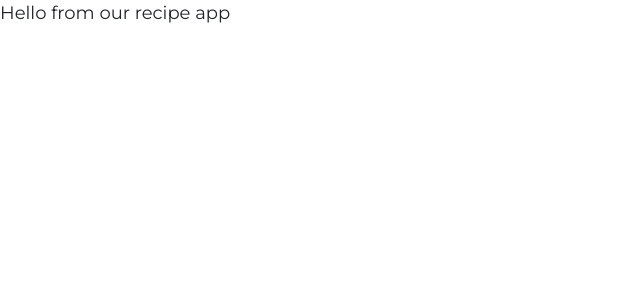
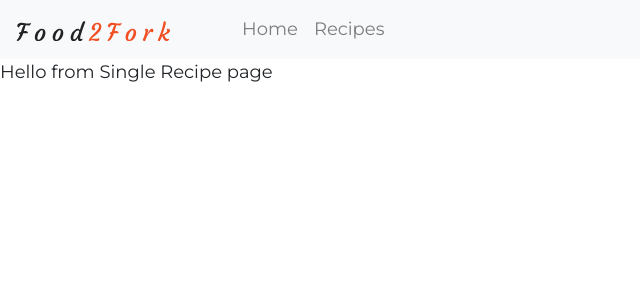
Before and after one commit to wechuli/food-to-fork, a React (Create React App) app: page /recipes/1 in a window 1280 px wide. Shown: the top 300 px of the page, without its empty margins (0-640 px from the left). Built offline with nearby package versions, Linux system fonts and the light colour scheme.

Commit message:
navbar and components and pages separation

```diff
--- a/src/App.js
+++ /dev/null
@@ -1,13 +0,0 @@
-import React from 'react';
-import './App.css';
-import 'bootstrap/dist/css/bootstrap.min.css'
-
-function App() {
-  return (
-    <div className="App">
-     Hello from our recipe app
-    </div>
-  );
-}
-
-export default App;
--- /dev/null
+++ b/src/App.jsx
@@ -0,0 +1,26 @@
+import React from "react";
+import { Route, Switch } from "react-router-dom";
+import "./App.css";
+import "bootstrap/dist/css/bootstrap.min.css";
+import Default from "./pages/Default";
+import Home from "./pages/Home";
+import Recipes from "./pages/Recipes";
+import SingleRecipe from "./pages/SingleRecipe";
+import NavBar from "./components/NavBar";
+
+function App() {
+  return (
+    <>
+      <NavBar />
+      <Switch>
+        <Route exact path="/" component={Home} />
+        <Route exact path="/recipes" component={Recipes} />
+        <Route exact path="/recipes/:recipeId" component={SingleRecipe} />
+        {/* Below is the default route if all others are not matched */}
+        <Route component={Default} />
+      </Switch>
+    </>
+  );
+}
+
+export default App;
--- /dev/null
+++ b/src/components/NavBar.jsx
@@ -0,0 +1,29 @@
+import React from "react";
+import { NavLink } from "react-router-dom";
+import logo from "../images/logo.svg";
+
+function NavBar(props) {
+  return (
+    <nav className="navbar navbar-expand-sm navbar-light bg-light">
+      <NavLink exact to="/" className="navbar-brand">
+        <img src={logo} alt="logo" />
+      </NavLink>
+      <div className="collapse navbar-collapse show ml-sm-5">
+        <ul className="navbar-nav">
+          <li className="navbar-item">
+            <NavLink exact to="/" className="nav-link">
+              Home
+            </NavLink>
+          </li>
+          <li className="navbar-item">
+            <NavLink exact to="/recipes" className="nav-link">
+              Recipes
+            </NavLink>
+          </li>
+        </ul>
+      </div>
+    </nav>
+  );
+}
+
+export default NavBar;
--- a/src/index.js
+++ b/src/index.js
@@ -1,7 +1,7 @@
 import React from "react";
 import ReactDOM from "react-dom";
 import "./index.css";
-import App from "./App";
+import App from "./App.jsx";
 import { BrowserRouter } from "react-router-dom";
 import * as serviceWorker from "./serviceWorker";
 
--- /dev/null
+++ b/src/pages/Default.jsx
@@ -0,0 +1,13 @@
+import React, { Component } from 'react'
+
+export class Default extends Component {
+    render() {
+        return (
+            <div>
+                Hello from the Error Page
+            </div>
+        )
+    }
+}
+
+export default Default
--- /dev/null
+++ b/src/pages/Home.jsx
@@ -0,0 +1,13 @@
+import React, { Component } from 'react'
+
+class Home extends Component {
+    render() {
+        return (
+            <div>
+                Hello from home page
+            </div>
+        )
+    }
+}
+
+export default Home
--- /dev/null
+++ b/src/pages/Recipes.jsx
@@ -0,0 +1,13 @@
+import React, { Component } from 'react'
+
+export class Recipes extends Component {
+    render() {
+        return (
+            <div>
+                Hello from Recipes Page
+            </div>
+        )
+    }
+}
+
+export default Recipes
--- /dev/null
+++ b/src/pages/SingleRecipe.jsx
@@ -0,0 +1,13 @@
+import React, { Component } from 'react'
+
+export class SingleRecipe extends Component {
+    render() {
+        return (
+            <div>
+                Hello from Single Recipe page
+            </div>
+        )
+    }
+}
+
+export default SingleRecipe
```
